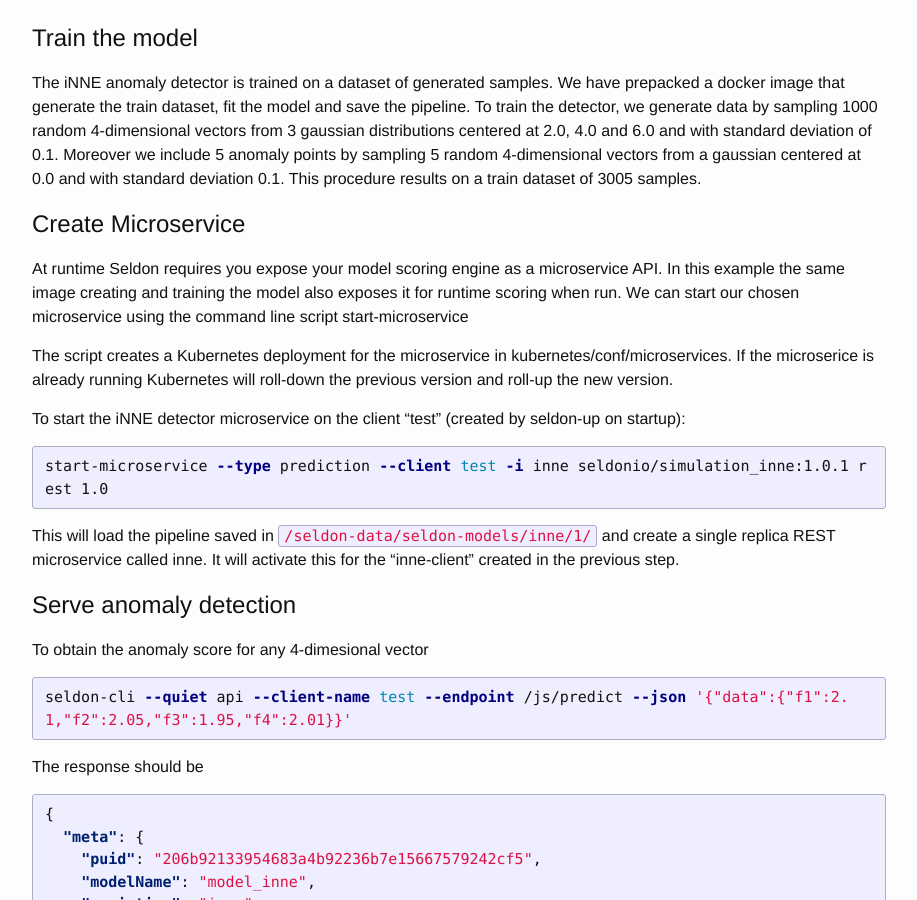
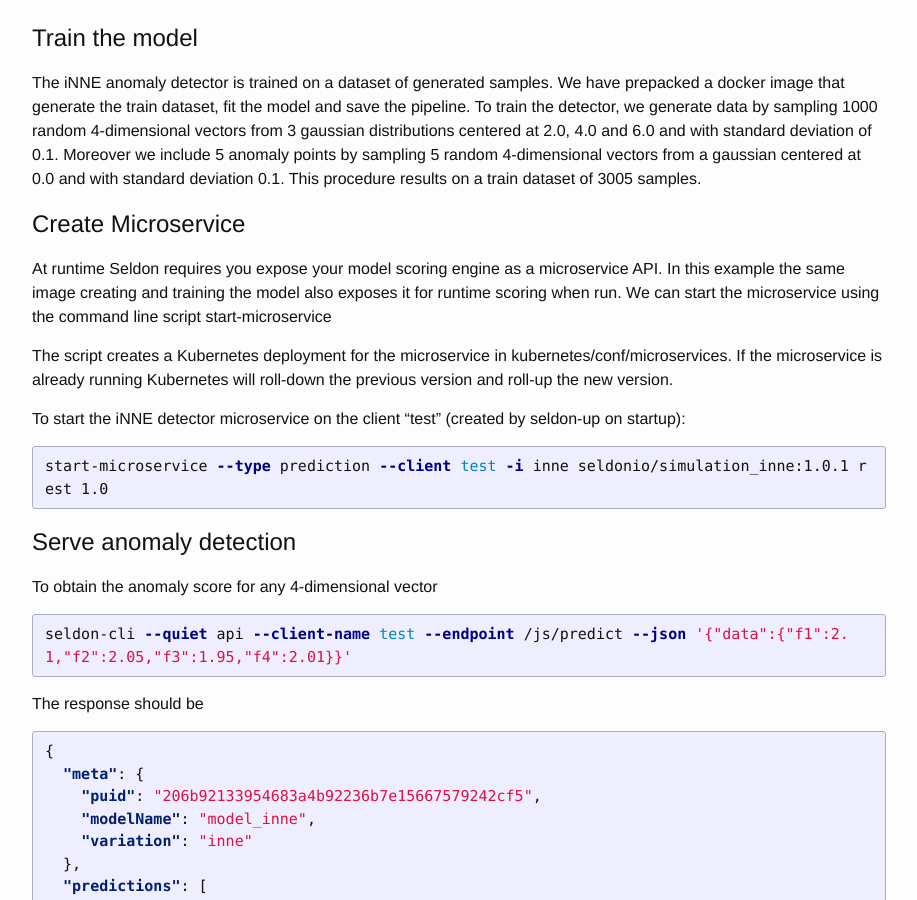
Before and after one commit to SeldonIO/seldonio.github.com, a Jekyll site: the page built from inne_anomaly.md, in a window 1280 px wide and 900 px high, scrolled down 326 px. Shown: the whole window, without its empty margins (181-1098 px from the left). Built offline with Jekyll 4.4.1, drawn with Linux system fonts in a browser that asks for light colours.

Commit message:
typo fixed 3

````diff
--- a/inne_anomaly.md
+++ b/inne_anomaly.md
@@ -21,9 +21,9 @@ The iNNE anomaly detector is trained on a dataset of generated samples. We have
 
 ## Create Microservice
 
-At runtime Seldon requires you expose your model scoring engine as a microservice API. In this example the same image creating and training the model also exposes it for runtime scoring when run. We can start our chosen microservice using the command line script start-microservice
+At runtime Seldon requires you expose your model scoring engine as a microservice API. In this example the same image creating and training the model also exposes it for runtime scoring when run. We can start the microservice using the command line script start-microservice
 
-The script creates a Kubernetes deployment for the microservice in kubernetes/conf/microservices. If the microserice is already running Kubernetes will roll-down the previous version and roll-up the new version.
+The script creates a Kubernetes deployment for the microservice in kubernetes/conf/microservices. If the microservice is already running Kubernetes will roll-down the previous version and roll-up the new version.
 
 To start the iNNE detector microservice on the client “test” (created by seldon-up on startup):
 
@@ -31,11 +31,10 @@ To start the iNNE detector microservice on the client “test” (created by sel
 start-microservice --type prediction --client test -i inne seldonio/simulation_inne:1.0.1 rest 1.0
 {% endhighlight %}
 
-This will load the pipeline saved in ```/seldon-data/seldon-models/inne/1/``` and create a single replica REST microservice called inne. It will activate this for the "inne-client" created in the previous step.
 
 ## Serve anomaly detection
 
-To obtain the anomaly score for any 4-dimesional vector
+To obtain the anomaly score for any 4-dimensional vector
 
 {% highlight bash %}
 seldon-cli --quiet api --client-name test --endpoint /js/predict --json '{"data":{"f1":2.1,"f2":2.05,"f3":1.95,"f4":2.01}}'
````
